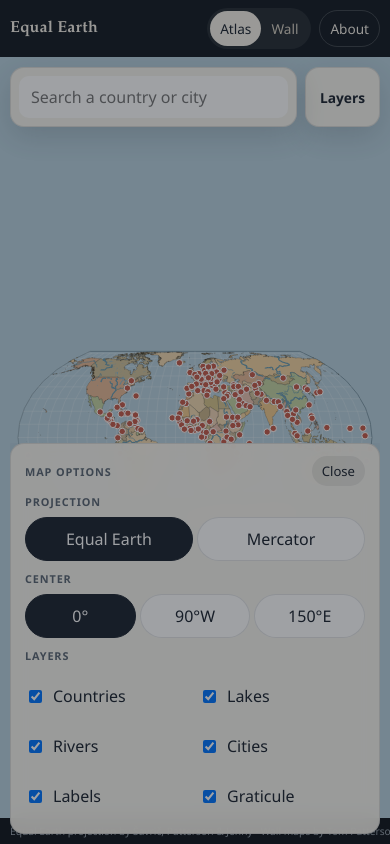
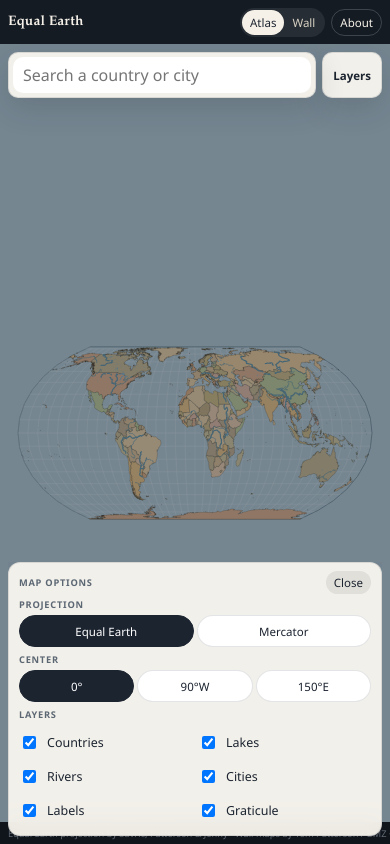
Before and after one commit to brunocabezas/equal-earth-map, a plain HTML site: page index.html in a window 390 px wide. Both pictures are taken after a click on the button "Layers". Drawn offline with Linux system fonts and the light colour scheme.

Commit message:
Keep phone labels off until zoom is readable.
The layers sheet now sits above the dim overlay so checkboxes work, and the chrome is tighter on small screens.

```diff
--- a/app.js
+++ b/app.js
@@ -35,6 +35,43 @@
   const wallView = document.getElementById("wall-view");
   const atlasView = document.getElementById("atlas-view");
   const about = document.getElementById("about");
+
+  function isCompactView() {
+    return window.matchMedia("(max-width: 720px)").matches;
+  }
+
+  function placePriority(place) {
+    if (place.capital && (place.rank <= 1 || place.pop > 5e6)) return 4;
+    if (place.capital) return 3;
+    if (place.pop > 5e6) return 2;
+    if (place.rank <= 1) return 1;
+    return 0;
+  }
+
+  function showCityDot(place, k, compact) {
+    if (!state.layers.cities) return false;
+    if (compact) {
+      if (k < 2.4) return false;
+      if (k < 4.5) return place.capital && (place.rank <= 1 || place.pop > 3e6);
+      if (k < 6.5) return place.capital || place.rank <= 2 || place.pop > 3e6;
+      return true;
+    }
+    return k >= 3.2 || place.capital || (k >= 1.5 && (place.rank <= 2 || place.pop > 3e6)) || (k < 1.5 && place.capital);
+  }
+
+  function showPlaceLabel(place, k, compact) {
+    if (!state.layers.labels) return false;
+    if (compact) {
+      if (k < 6) return false;
+      if (k < 9) return place.capital && (place.rank <= 1 || place.pop > 2e6);
+      return place.capital || place.rank <= 1 || place.pop > 3e6;
+    }
+    return k > 2 && (place.capital || place.rank <= 1 || place.pop > 5e6);
+  }
+
+  function boxesOverlap(a, b) {
+    return a.x < b.x + b.w && a.x + a.w > b.x && a.y < b.y + b.h && a.y + a.h > b.y;
+  }
 
   function colorFor(name) {
     let hash = 0;
@@ -317,17 +354,17 @@
         }
       }
       if (!state.layers.cities && !state.layers.labels) return;
+      const compact = isCompactView();
       overCtx.save();
-      overCtx.font = "600 11px 'Segoe UI', sans-serif";
+      overCtx.font = compact ? "600 10px 'Segoe UI', sans-serif" : "600 11px 'Segoe UI', sans-serif";
       overCtx.textBaseline = "middle";
+      const labelCandidates = [];
       for (const place of citySource) {
         const xy = projection([place.lon, place.lat]);
         if (!xy) continue;
         const [x, y] = t.apply(xy);
-        const showCity = state.layers.cities && (
-          t.k >= 3.2 || place.capital || (t.k >= 1.5 && (place.rank <= 2 || place.pop > 3e6)) || (t.k < 1.5 && place.capital)
-        );
-        if (showCity) {
+        if (x < -40 || y < -20 || x > width + 40 || y > height + 20) continue;
+        if (showCityDot(place, t.k, compact)) {
           overCtx.beginPath();
           overCtx.fillStyle = place.capital ? "#c45c4a" : "#141b23";
           overCtx.arc(x, y, place.capital ? 3.2 : 2.1, 0, Math.PI * 2);
@@ -336,14 +373,23 @@
           overCtx.lineWidth = 1;
           overCtx.stroke();
         }
-        if (state.layers.labels && t.k > 2 && (place.capital || place.rank <= 1 || place.pop > 5e6)) {
-          overCtx.strokeStyle = "rgba(250,247,240,0.9)";
-          overCtx.lineWidth = 3;
-          overCtx.lineJoin = "round";
-          overCtx.fillStyle = "#243040";
-          overCtx.strokeText(place.name, x + 6, y);
-          overCtx.fillText(place.name, x + 6, y);
+        if (showPlaceLabel(place, t.k, compact)) {
+          labelCandidates.push({ place, x, y });
         }
+      }
+      labelCandidates.sort((a, b) => placePriority(b.place) - placePriority(a.place));
+      const placed = [];
+      overCtx.strokeStyle = "rgba(250,247,240,0.9)";
+      overCtx.lineWidth = 3;
+      overCtx.lineJoin = "round";
+      overCtx.fillStyle = "#243040";
+      for (const item of labelCandidates) {
+        const w = overCtx.measureText(item.place.name).width;
+        const box = { x: item.x + 4, y: item.y - 7, w: w + 8, h: 14 };
+        if (placed.some((other) => boxesOverlap(box, other))) continue;
+        placed.push(box);
+        overCtx.strokeText(item.place.name, item.x + 6, item.y);
+        overCtx.fillText(item.place.name, item.x + 6, item.y);
       }
       overCtx.restore();
     }
@@ -583,7 +629,12 @@
         bake(currentTransform);
         drawOverlay();
       });
+      input.addEventListener("click", (event) => event.stopPropagation());
     });
+
+    const controls = document.getElementById("atlas-controls");
+    controls.addEventListener("click", (event) => event.stopPropagation());
+    controls.addEventListener("pointerdown", (event) => event.stopPropagation());
 
     document.getElementById("atlas-zoom").addEventListener("click", (event) => {
       const action = event.target.dataset.zoom;
@@ -654,7 +705,8 @@
     }
   }
 
-  document.getElementById("atlas-controls-toggle").addEventListener("click", () => {
+  document.getElementById("atlas-controls-toggle").addEventListener("click", (event) => {
+    event.stopPropagation();
     toggleSheet("atlas-controls");
   });
   document.querySelectorAll(".sheet-close").forEach((button) => {
--- a/styles.css
+++ b/styles.css
@@ -444,45 +444,57 @@ dialog::backdrop { background: rgba(16, 22, 28, 0.55); }
 
 @media (max-width: 720px) {
   .topbar {
-    gap: 8px;
-    min-height: 52px;
-    padding: 8px max(10px, env(safe-area-inset-right)) 8px max(10px, env(safe-area-inset-left));
-    padding-top: max(8px, env(safe-area-inset-top));
+    gap: 6px;
+    min-height: 44px;
+    padding: 4px max(8px, env(safe-area-inset-right)) 4px max(8px, env(safe-area-inset-left));
+    padding-top: max(4px, env(safe-area-inset-top));
   }
 
-  .brand h1 { font-size: 1rem; }
+  .brand h1 { font-size: 0.86rem; }
   .brand p { display: none; }
 
   .label-full { display: none; }
   .label-short { display: inline; }
 
-  .mode-switch { margin-left: auto; }
+  .mode-switch {
+    margin-left: auto;
+    padding: 2px;
+  }
 
   .mode-btn, .about-btn {
-    padding: 8px 10px;
-    font-size: 0.85rem;
+    padding: 5px 8px;
+    font-size: 0.72rem;
   }
 
   .map-chrome {
     max-width: none;
+    gap: 6px;
   }
 
   .map-chrome.left {
-    left: 10px;
-    right: 10px;
-    top: 10px;
+    left: 8px;
+    right: 8px;
+    top: 8px;
   }
 
   .map-chrome.right {
     top: auto;
-    bottom: max(12px, env(safe-area-inset-bottom));
-    right: 10px;
+    bottom: max(8px, env(safe-area-inset-bottom));
+    right: 8px;
     z-index: 5;
+  }
+
+  body.sheet-open .map-chrome.left {
+    z-index: 8;
+  }
+
+  body.sheet-open .topbar {
+    z-index: 9;
   }
 
   .chrome-row {
     display: flex;
-    gap: 8px;
+    gap: 6px;
     align-items: stretch;
   }
 
@@ -490,6 +502,8 @@ dialog::backdrop { background: rgba(16, 22, 28, 0.55); }
     flex: 1;
     min-width: 0;
     margin: 0;
+    padding: 4px;
+    border-radius: 10px;
   }
 
   .sheet-toggle {
@@ -498,25 +512,26 @@ dialog::backdrop { background: rgba(16, 22, 28, 0.55); }
     justify-content: center;
     flex-shrink: 0;
     border: 1px solid var(--line);
-    border-radius: 14px;
-    padding: 0 14px;
+    border-radius: 10px;
+    padding: 0 10px;
     background: var(--panel);
     box-shadow: var(--shadow);
     color: var(--ink);
-    font-size: 0.86rem;
+    font-size: 0.72rem;
     font-weight: 600;
   }
 
   .sheet {
     display: none;
     position: fixed;
-    left: 10px;
-    right: 10px;
-    bottom: max(10px, env(safe-area-inset-bottom));
-    z-index: 8;
-    max-height: min(70dvh, 520px);
+    left: 8px;
+    right: 8px;
+    bottom: max(8px, env(safe-area-inset-bottom));
+    z-index: 9;
+    max-height: min(62dvh, 360px);
     overflow: auto;
     -webkit-overflow-scrolling: touch;
+    pointer-events: auto;
   }
 
   .sheet.is-open { display: block; }
@@ -525,13 +540,20 @@ dialog::backdrop { background: rgba(16, 22, 28, 0.55); }
     width: 100%;
     display: grid;
     grid-template-columns: 1fr 1fr;
-    gap: 0 8px;
+    gap: 0 6px;
+    padding: 8px 10px;
+    border-radius: 12px;
   }
 
   .sheet-head,
   .sheet .panel-kicker,
   .sheet .segmented {
     grid-column: 1 / -1;
+  }
+
+  .panel-kicker {
+    margin: 0 0 4px;
+    font-size: 0.58rem;
   }
 
   body.sheet-open .map-chrome.right {
@@ -543,7 +565,7 @@ dialog::backdrop { background: rgba(16, 22, 28, 0.55); }
     align-items: center;
     justify-content: space-between;
     gap: 8px;
-    margin-bottom: 8px;
+    margin-bottom: 4px;
   }
 
   .sheet-head .panel-kicker { margin: 0; }
@@ -551,10 +573,10 @@ dialog::backdrop { background: rgba(16, 22, 28, 0.55); }
   .sheet-close {
     border: 0;
     border-radius: 999px;
-    padding: 6px 10px;
+    padding: 4px 8px;
     background: rgba(28, 36, 48, 0.08);
     color: var(--ink);
-    font-size: 0.82rem;
+    font-size: 0.72rem;
   }
 
   .sheet-backdrop {
@@ -569,27 +591,35 @@ dialog::backdrop { background: rgba(16, 22, 28, 0.55); }
     display: block;
   }
 
+  .segmented { margin-bottom: 6px; gap: 3px; }
+
   .seg-btn {
-    padding: 10px 8px;
-    min-height: 44px;
+    padding: 6px 6px;
+    min-height: 32px;
+    font-size: 0.72rem;
   }
 
   .check {
-    min-height: 40px;
-    font-size: 1rem;
+    min-height: 32px;
+    margin: 1px 0;
+    font-size: 0.78rem;
+    cursor: pointer;
   }
 
   .info-panel {
     position: fixed;
-    left: 10px;
-    right: 64px;
+    left: 8px;
+    right: 52px;
     top: auto;
-    bottom: max(12px, env(safe-area-inset-bottom));
+    bottom: max(8px, env(safe-area-inset-bottom));
     z-index: 4;
-    padding-right: 40px;
+    padding: 8px 32px 8px 10px;
+    border-radius: 12px;
   }
 
-  .info-panel h2 { font-size: 1.1rem; }
+  .info-panel h2 { font-size: 0.95rem; }
+
+  #info-meta, #info-area { font-size: 0.72rem; }
 
   .info-close { display: block; }
 
@@ -598,17 +628,22 @@ dialog::backdrop { background: rgba(16, 22, 28, 0.55); }
     display: none;
   }
 
-  .wall-panel { padding: 8px; }
+  .wall-panel { padding: 6px; }
+
+  #search {
+    padding: 7px 10px;
+  }
 
   .zoom-stack button {
-    width: 44px;
-    height: 44px;
+    width: 36px;
+    height: 36px;
+    font-size: 1.05rem;
   }
 
   .attrib {
-    min-height: 26px;
-    padding: 0 10px;
-    font-size: 0.64rem;
+    min-height: 22px;
+    padding: 0 8px;
+    font-size: 0.58rem;
     white-space: nowrap;
     overflow: hidden;
     text-overflow: ellipsis;
@@ -623,12 +658,12 @@ dialog::backdrop { background: rgba(16, 22, 28, 0.55); }
   .attrib { display: none; }
 
   .sheet {
-    max-height: 78dvh;
+    max-height: min(58dvh, 280px);
   }
 
   .info-panel {
-    right: 64px;
-    max-height: 36dvh;
+    right: 52px;
+    max-height: 30dvh;
     overflow: auto;
   }
 }
```
